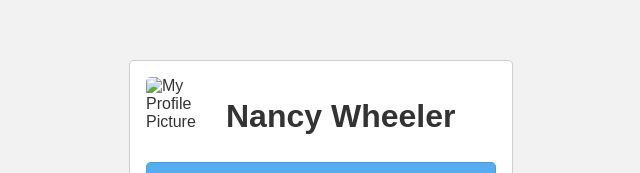
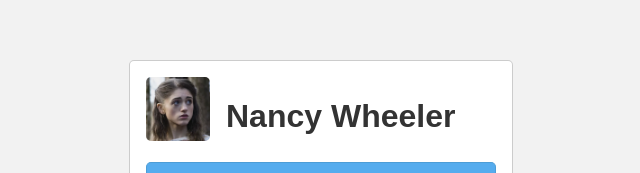
Before and after one commit to hwkr/CrashCourse, a plain HTML site: page index.html in a window 1280 px wide. Shown: the part 132-305 px from the top of the page, without its empty margins (319-959 px from the left). Drawn offline with Linux system fonts and the light colour scheme.

Commit message:
Oops :scream:

```diff
--- a/index.html
+++ b/index.html
@@ -8,7 +8,7 @@
 <body>
     <div class="container">
         <div class="card">
-            <img alt="My Profile Picture" class="card-profile" src="assets/Nancy.jpg">
+            <img alt="My Profile Picture" class="card-profile" src="Nancy.jpg">
             <h1>Nancy Wheeler</h1>
             <ul class="list-unstyled card-social">
                 <li>
```
